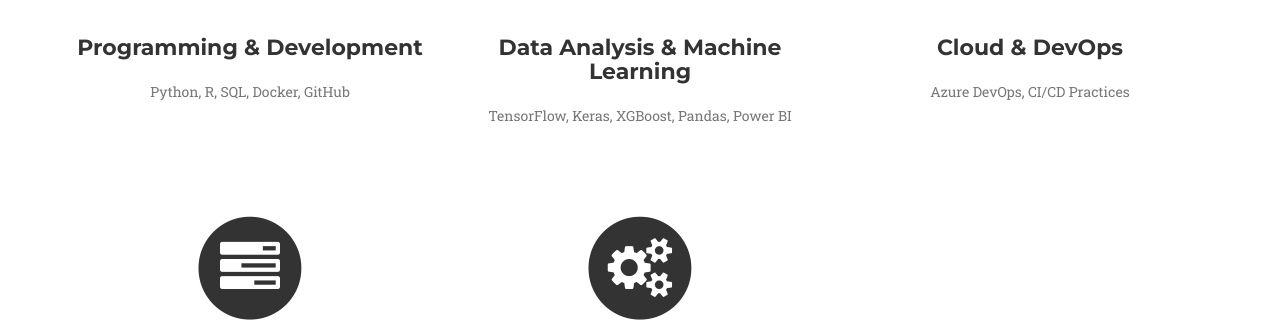
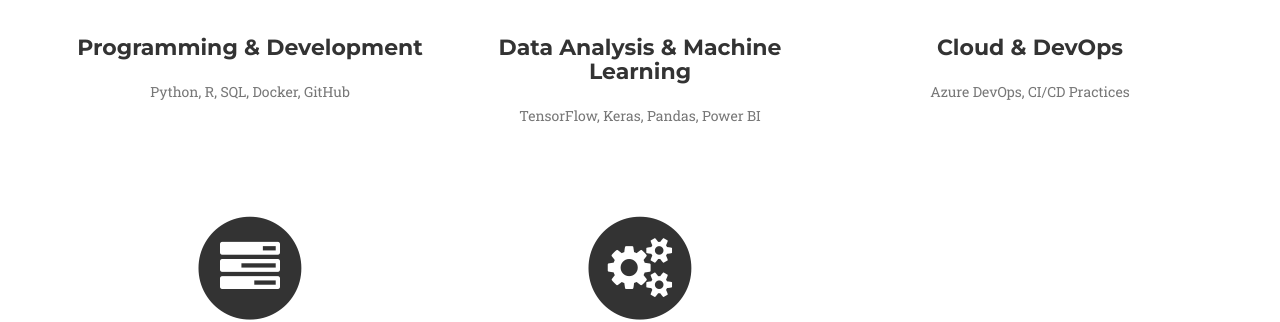
Before and after one commit to leabanovac224055/leabanovac224055.github.io, a Jekyll site: the page built from index.html, in a window 1280 px wide and 900 px high, scrolled down 1423 px. Shown: the part 154-476 px from the top of the window. Built offline with Jekyll 4.4.1, drawn with Linux system fonts in a browser that asks for light colours; some web fonts are replaced.

Commit message:
Update skills.html

```diff
--- a/_includes/skills.html
+++ b/_includes/skills.html
@@ -25,7 +25,7 @@
                     <i class="fa fa-database fa-stack-1x fa-inverse"></i>
                 </span>
                 <h4 class="skills-heading">Data Analysis & Machine Learning</h4>
-                <p class="text-muted">TensorFlow, Keras, XGBoost, Pandas, Power BI</p>
+                <p class="text-muted">TensorFlow, Keras, Pandas, Power BI</p>
             </div>
 
             <!-- Cloud & DevOps -->
```
